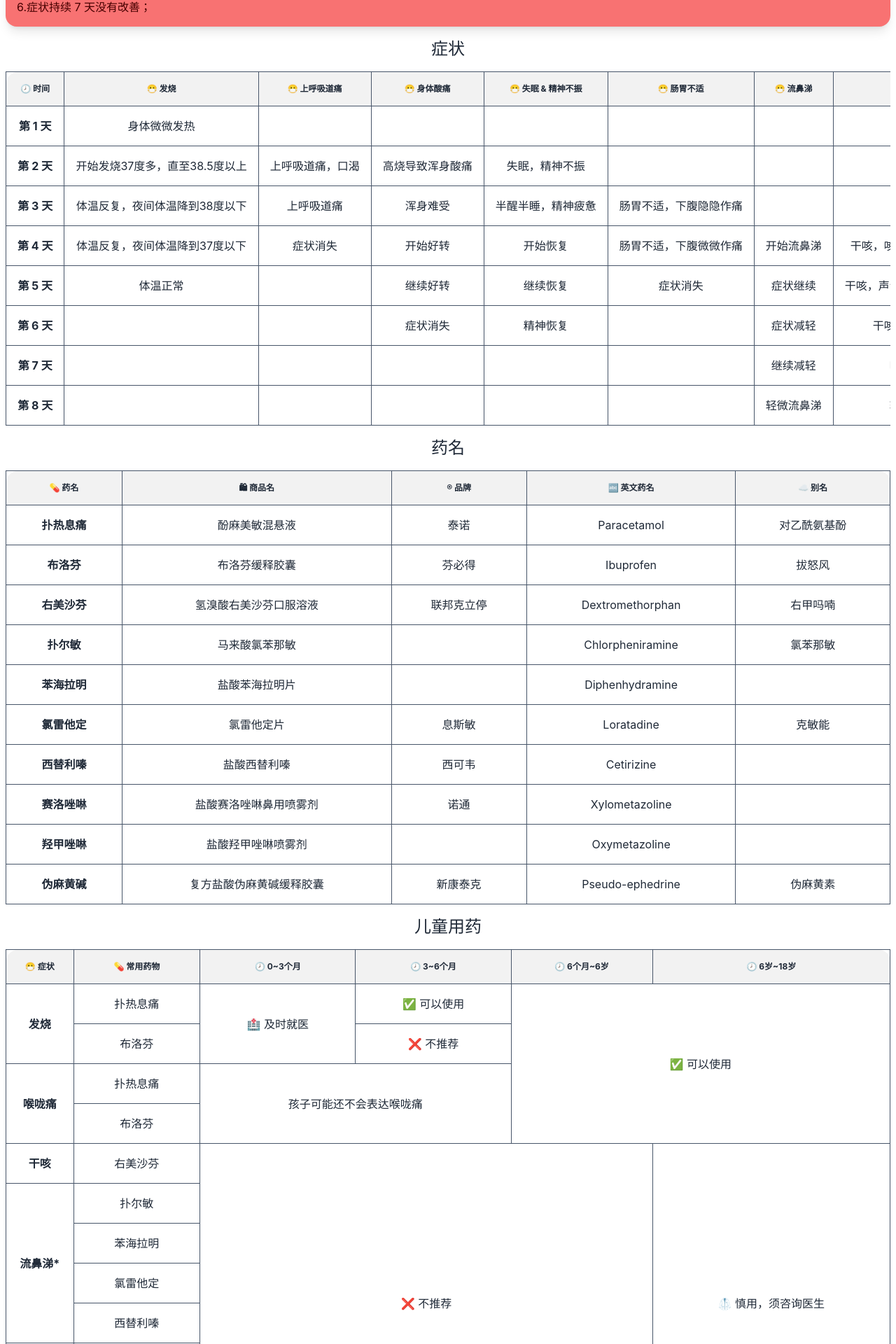
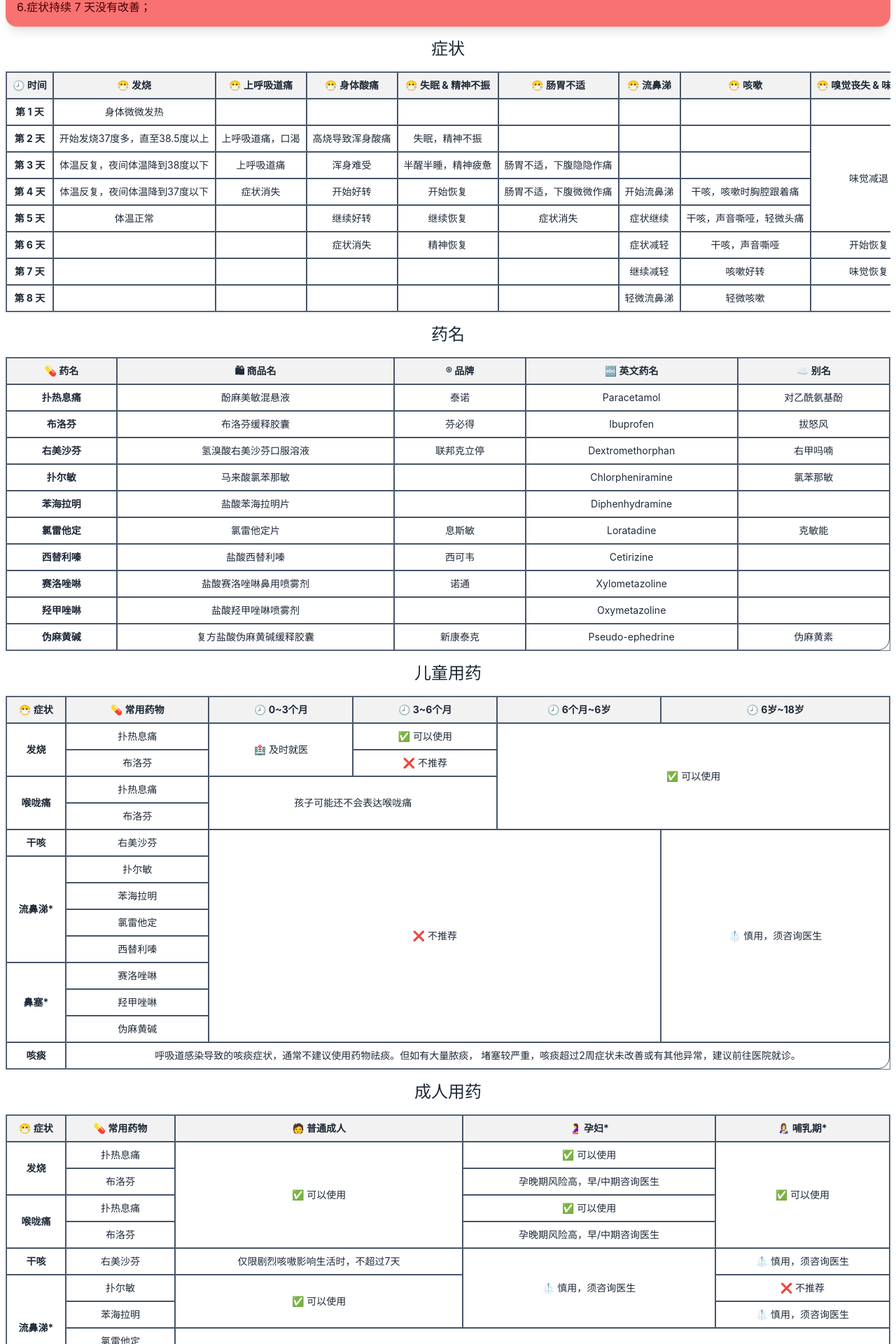
Before and after one commit to zcyc/medication-guide, a React (Vite) app: page / in a window 1280 px wide. Shown: the part 234-2154 px from the top of the page at 70% size. Built offline with nearby package versions, Linux system fonts and the light colour scheme.

Commit message:
fix: table border

```diff
--- a/src/App.jsx
+++ b/src/App.jsx
@@ -25,7 +25,7 @@ function App() {
             </div>
             <div className="text-2xl text-center m-4">症状</div>
             <div className="overflow-x-auto m-2">
-                <table className="table w-full border-collapse border border-slate-500">
+                <table className="table w-full table-compact border-separate border border-slate-500">
                     <thead>
                     <tr>
                         <th className="border border-slate-600 text-center">🕗 时间</th>
@@ -142,7 +142,7 @@ function App() {
             </div>
             <div className="text-2xl text-center m-4">药名</div>
             <div className="overflow-x-auto m-2">
-                <table className="table w-full border-collapse border border-slate-500">
+                <table className="table w-full table-compact border-separate border-spacing-0 border border-slate-500">
                     <thead>
                     <tr>
                         <th className="border border-slate-600 text-center">💊 药名</th>
@@ -228,7 +228,7 @@ function App() {
             </div>
             <div className="text-2xl text-center m-4">儿童用药</div>
             <div className="overflow-x-auto m-2">
-                <table className="table w-full border-collapse border border-slate-500">
+                <table className="table w-full table-compact border-separate border-spacing-0 border border-slate-500">
                     <thead>
                     <tr>
                         <th className="border border-slate-600 text-center">😷 症状</th>
@@ -350,7 +350,7 @@ function App() {
             </div>
             <div className="text-2xl text-center m-4">成人用药</div>
             <div className="overflow-x-auto m-2">
-                <table className="table w-full border-collapse border border-slate-500">
+                <table className="table w-full table-compact border-separate border-spacing-0 border border-slate-500">
                     <thead>
                     <tr>
                         <th className="border border-slate-600 text-center">😷 症状</th>
@@ -457,7 +457,7 @@ function App() {
             </div>
             <div className="text-2xl text-center m-4">病患用药</div>
             <div className="overflow-x-auto m-2">
-                <table className="table w-full border-collapse border border-slate-500">
+                <table className="table w-full table-compact border-separate border-spacing-0 border border-slate-500">
                     <thead>
                     <tr>
                         <th className="border border-slate-600 text-center">😷 症状</th>
--- a/src/index.css
+++ b/src/index.css
@@ -11,3 +11,15 @@ code {
     font-family: source-code-pro, Menlo, Monaco, Consolas, 'Courier New',
     monospace;
 }
+
+.table {
+    border-spacing: 0;
+}
+
+.table th:first-child {
+    border-radius: 0;
+}
+
+.table th:last-child {
+    border-radius: 0;
+}
```
